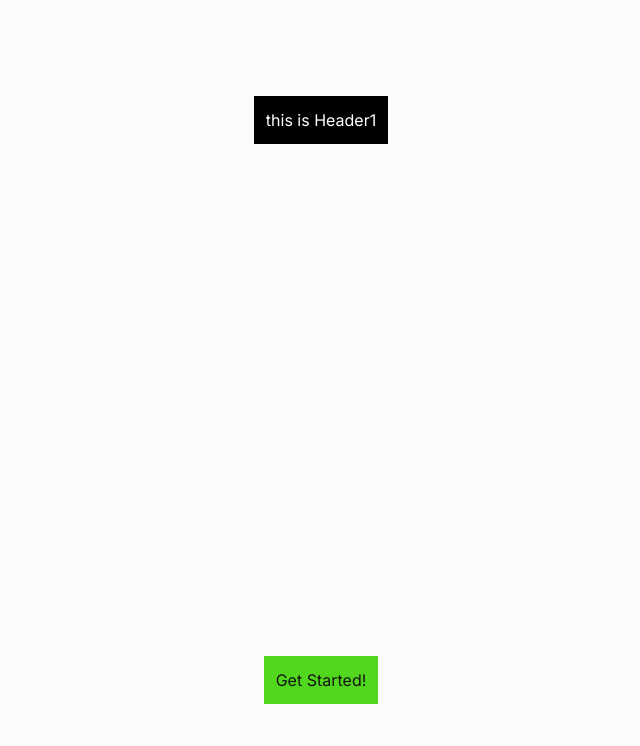
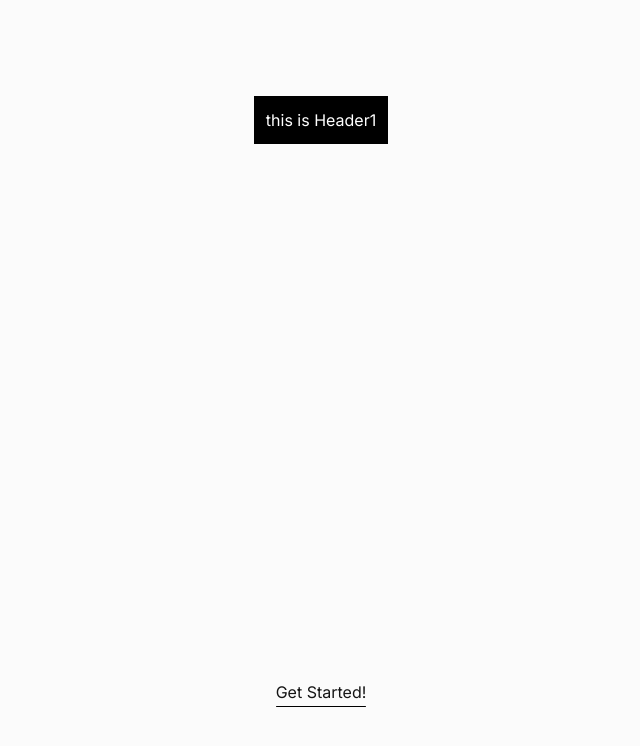
Before and after one commit to vervetto-official/vervetto-lite, a Next.js app: page / in a window 1280 px wide. Shown: the top 746 px of the page, without its empty margins (319-959 px from the left). Built offline with nearby package versions, Linux system fonts and the light colour scheme.

Commit message:
link button completed

```diff
--- a/blocks/header-1/index.tsx
+++ b/blocks/header-1/index.tsx
@@ -4,7 +4,7 @@ export const Header1 = () => {
     return (
         <>
             <h1 className="bg-black text-white p-3">this is Header1</h1>
-            <Button type="link" href="#" className="bg-[#50d71e] p-3">Get Started!</Button>
+            <Button type="link" href="#" className="lskjf">Get Started!</Button>
         </>
     );
 }
--- a/components/button/button.module.css
+++ b/components/button/button.module.css
@@ -1,3 +1,26 @@
 .button {
 
 }
+
+.link {
+    position: relative;
+}
+
+.link::after {
+    content: " ";
+    position: absolute;
+    width: 100%;
+    height: 1px;
+    border-radius: 2px;
+    background-color: black;
+    top: 110%;
+    left: 0%;
+    transition-property: transform;
+    transition-duration: 0.3s;
+    transform-origin: center center;
+    transition-timing-function: ease-in-out;
+}
+
+.link:hover::after {
+    transform: translateY(4px);
+}
--- a/components/button/index.tsx
+++ b/components/button/index.tsx
@@ -8,11 +8,11 @@ interface ButtonProps {
     children?: React.ReactNode
 }
 
-export const Button = ({className, type, visual, href, children}: ButtonProps) =>{
+export const Button = ({className = "", type, visual, href, children}: ButtonProps) =>{
     switch (type) {
         case "link":
             return (
-                <a href={href} className={className + ""}>{children}</a>
+                <a href={href} className={className + " " + styles.link}>{children}</a>
             );
             break;
 
```
